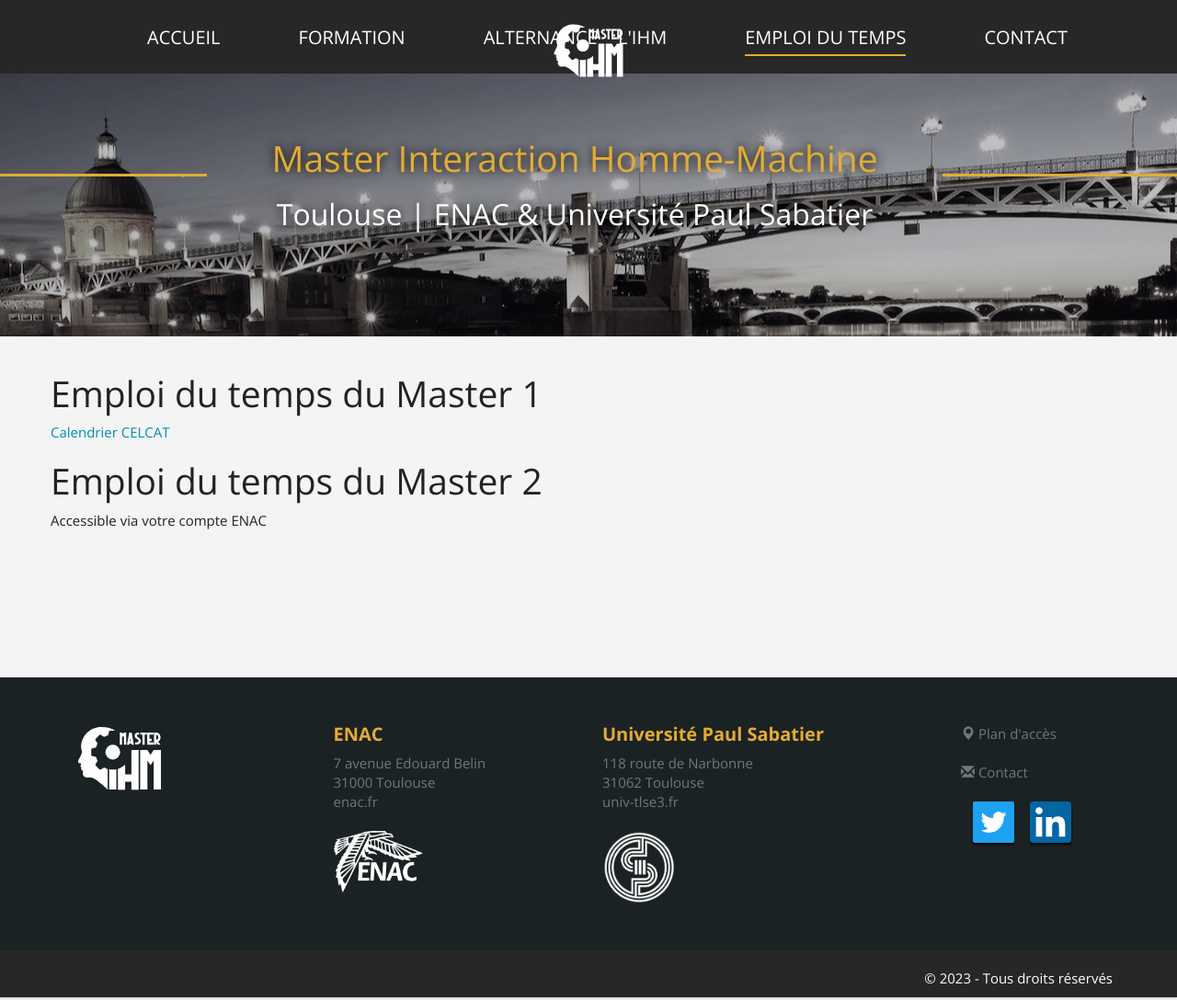
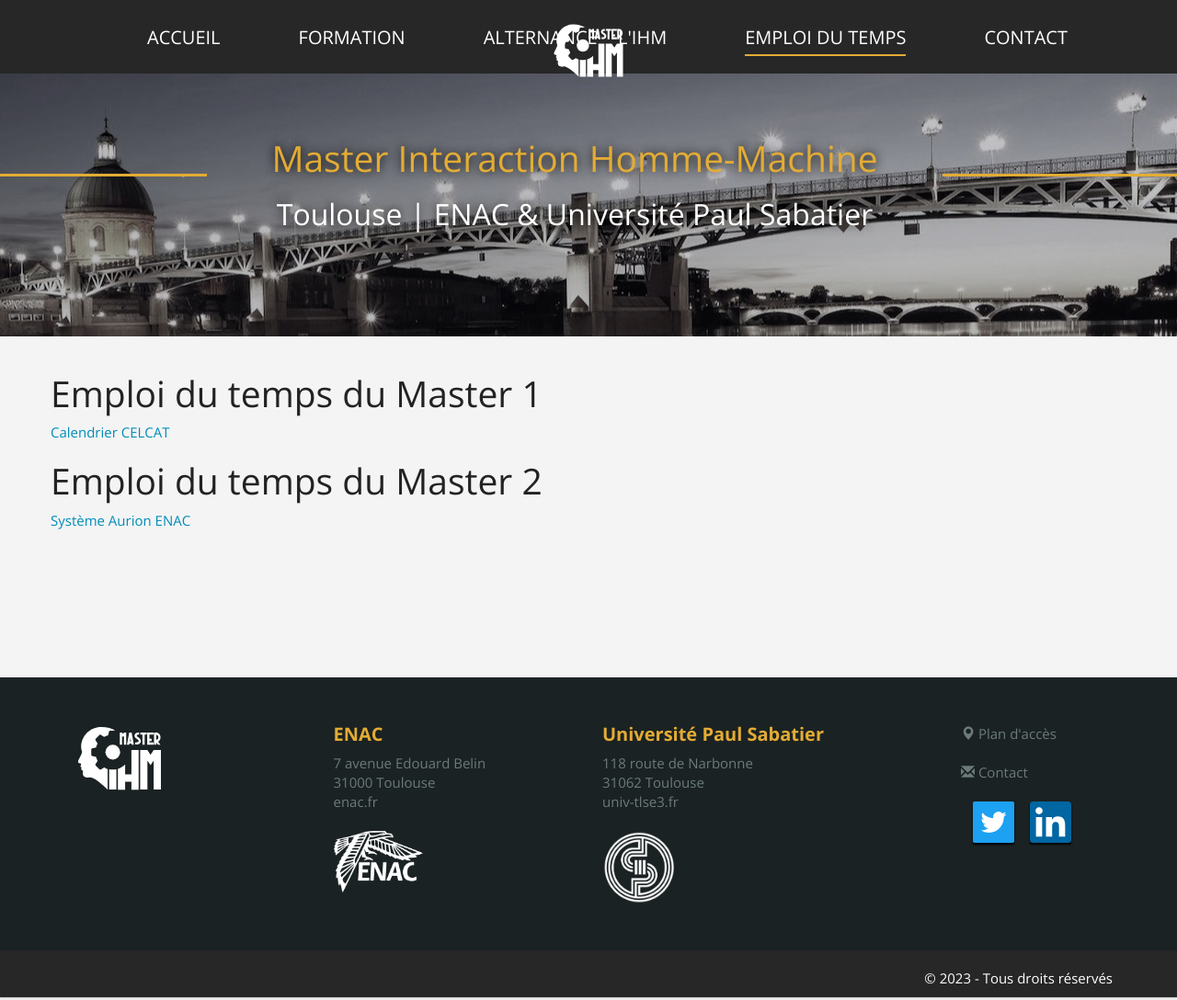
Before and after one commit to Master-IHM/master-ihm.github.io, a Jekyll site: the page built from _pages/emploi-du-temps.md, in a window 1280 px wide and 1088 px high. Shown: the whole window at 92% size. Built offline with Jekyll 4.4.1, drawn with Linux system fonts in a browser that asks for light colours.

Commit message:
edt enac -> aurion

```diff
--- a/_pages/emploi-du-temps.md
+++ b/_pages/emploi-du-temps.md
@@ -12,4 +12,4 @@ redirect_from:
 
 # Emploi du temps du Master 2
 
-Accessible via votre compte ENAC
+[Système Aurion ENAC](https://aurion-prod.enac.fr/)
```
